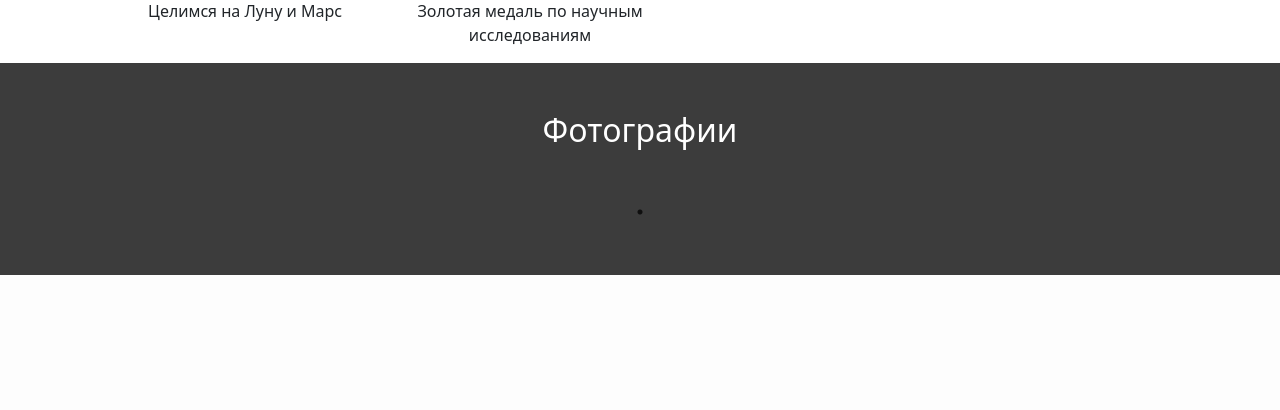
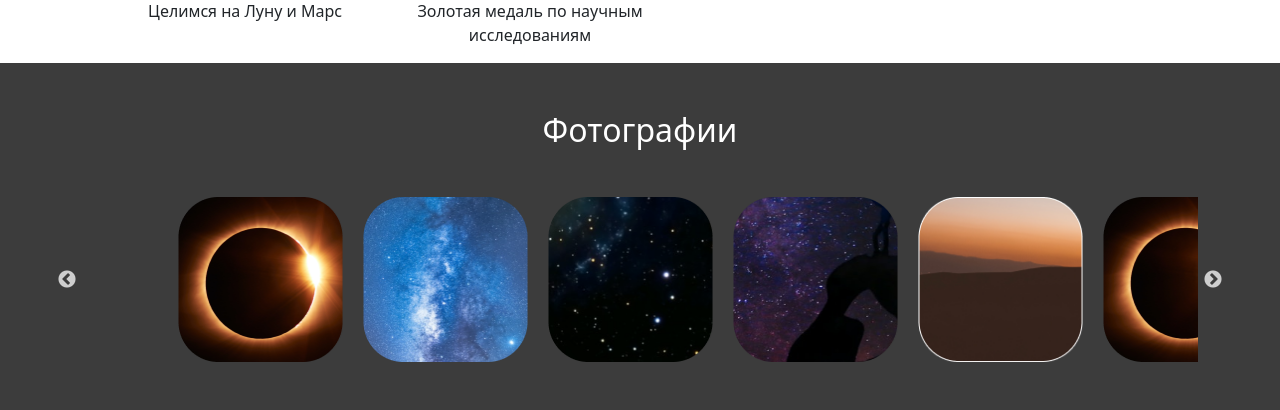
Before and after one commit to valyaplotnikova/Cosmos, a Django app: page /slider/ in a window 1280 px wide. Shown: the part 1534-1944 px from the top of the page. Before the commit the page ends 1809 px from the top, so only its background shows below. Run offline with Django 4.2, Linux system fonts and the light colour scheme; data that the repository does not hold is empty; some libraries are stand-ins or nearby versions.

Commit message:
change 3

```diff
--- a/cosmos/static/css/main.css
+++ b/cosmos/static/css/main.css
@@ -53,12 +53,14 @@ flex-grow: 0;
 .slider-for {
     max-width: 520px !important;
     max-height: 320px !important;
+
 }
 
 
 .slider-nav img {
     display: block;
-    max-width: 240px;
+    max-width: 165px;
+    max-height: 165px;
     margin-right: 20px;
 
 }
@@ -72,7 +74,8 @@ flex-grow: 0;
 @media screen and (max-width: 1000px) {
     .slider-nav img {
         margin-right: 10px;
-        max-width: 124px;
+        max-width: 165px;
+        max-height: 165px;
     }
 }
 
--- a/cosmos/static/js/main.js
+++ b/cosmos/static/js/main.js
@@ -19,10 +19,10 @@ $(document).ready(function(){
 
     });
     $('.slider-nav').slick({
-        slidesToShow: 3,
+        slidesToShow: 1,
         slidesToScroll: 1,
         asNavFor: '.slider-for',
-        dots: true,
+        dots: false,
         centerMode: true,
         focusOnSelect: true,
         variableWidth: true,
--- a/cosmos/templates/cosmos/home.html
+++ b/cosmos/templates/cosmos/home.html
@@ -15,6 +15,7 @@
   <link rel="stylesheet" type="text/css" href="//cdn.jsdelivr.net/npm/slick-carousel@1.8.1/slick/slick.css"/>
   <link rel="stylesheet" type="text/css" href="{% static 'slick/slick.css' %}"/>
   <link rel="stylesheet" type="text/css" href="{% static 'slick/slick-theme.css' %}"/>
+
   <link
           rel="stylesheet"
           href="https://cdn.jsdelivr.net/npm/@fancyapps/ui@5.0/dist/fancybox/fancybox.css"
@@ -117,32 +118,31 @@
 <footer class="footer">
   <div class="container-lg py-5" id="photo">
     <h1 class="fs-2 text-center mb-5" style="color: white">Фотографии</h1>
+
     <div class="slider">
       <div class="slider-for">
-        {% for image in images %}
-
-        <div class="slide">
-
+      {% for image in images %}
+        <div>
           <a href="{{ image.image.url }}" data-fancybox="gallery">
             <img src="{{ image.image.url }}">
           </a>
 
         </div>
-        {% endfor %}
+{% endfor %}
       </div>
+       <div class="slider">
       <div class="slider-nav">
-        {% for image in images %}
+            <div><img src="{% static 'img/Picture2.png' %}"></div>
+            <div><img src="{% static 'img/Picture1.png' %}"></div>
+            <div><img src="{% static 'img/Picture3.png' %}"></div>
+            <div><img src="{% static 'img/Picture4.png' %}"></div>
+            <div><img src="{% static 'img/Picture5.png' %}"></div>
+      </div>
+      </div>
 
-        <div class="slide">
-          <div class="slide-img-wr">
-            <div class="slide-img"
-                 style="background-image: url({{ image.url }})"></div>
-          </div>
-        </div>
-        {% endfor %}
-      </div>
     </div>
   </div>
+
 </footer>
 
 
```
Also changed, not shown: cosmos/static/img/Picture1.png (added), cosmos/static/img/Picture2.png (added), cosmos/static/img/Picture3.png (added), cosmos/static/img/Picture4.png (added), cosmos/static/img/Picture5.png (added).
